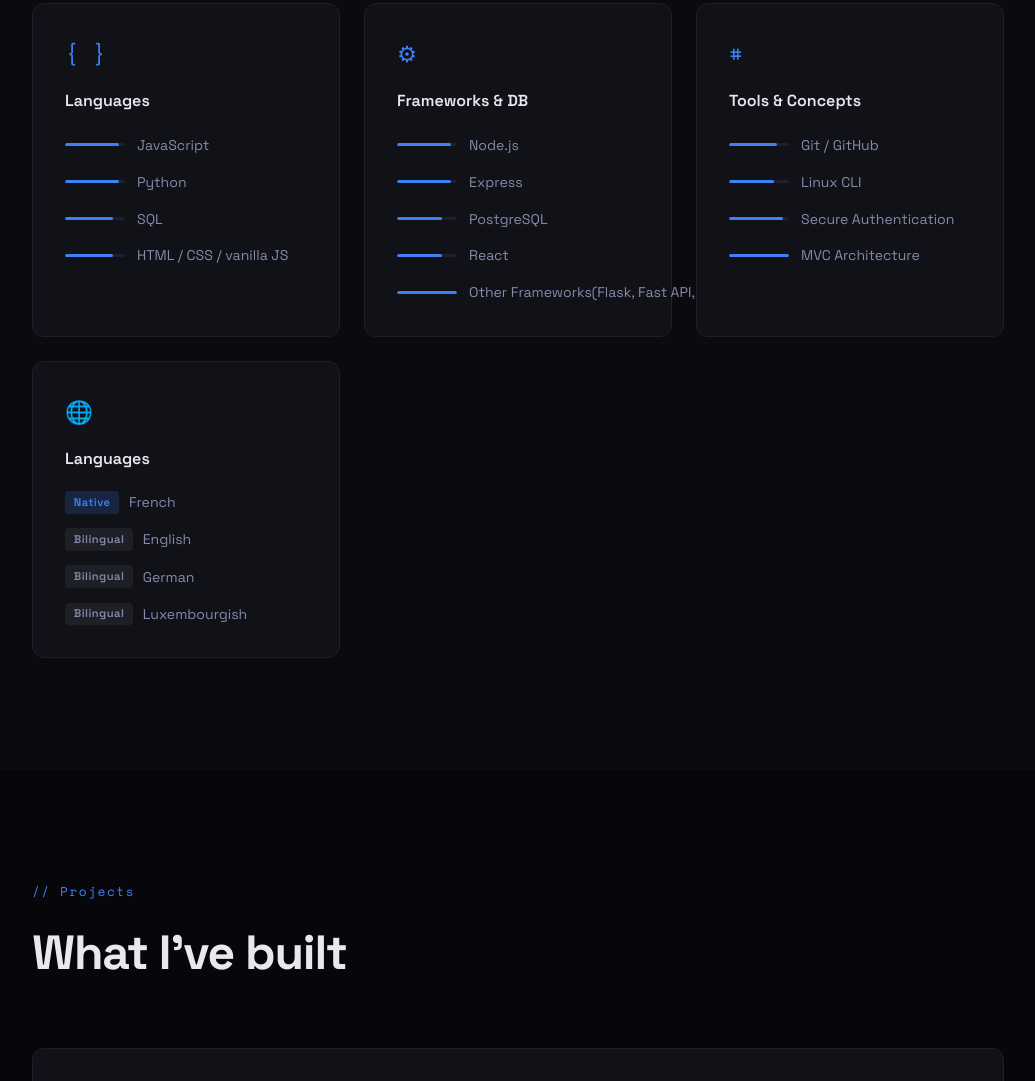
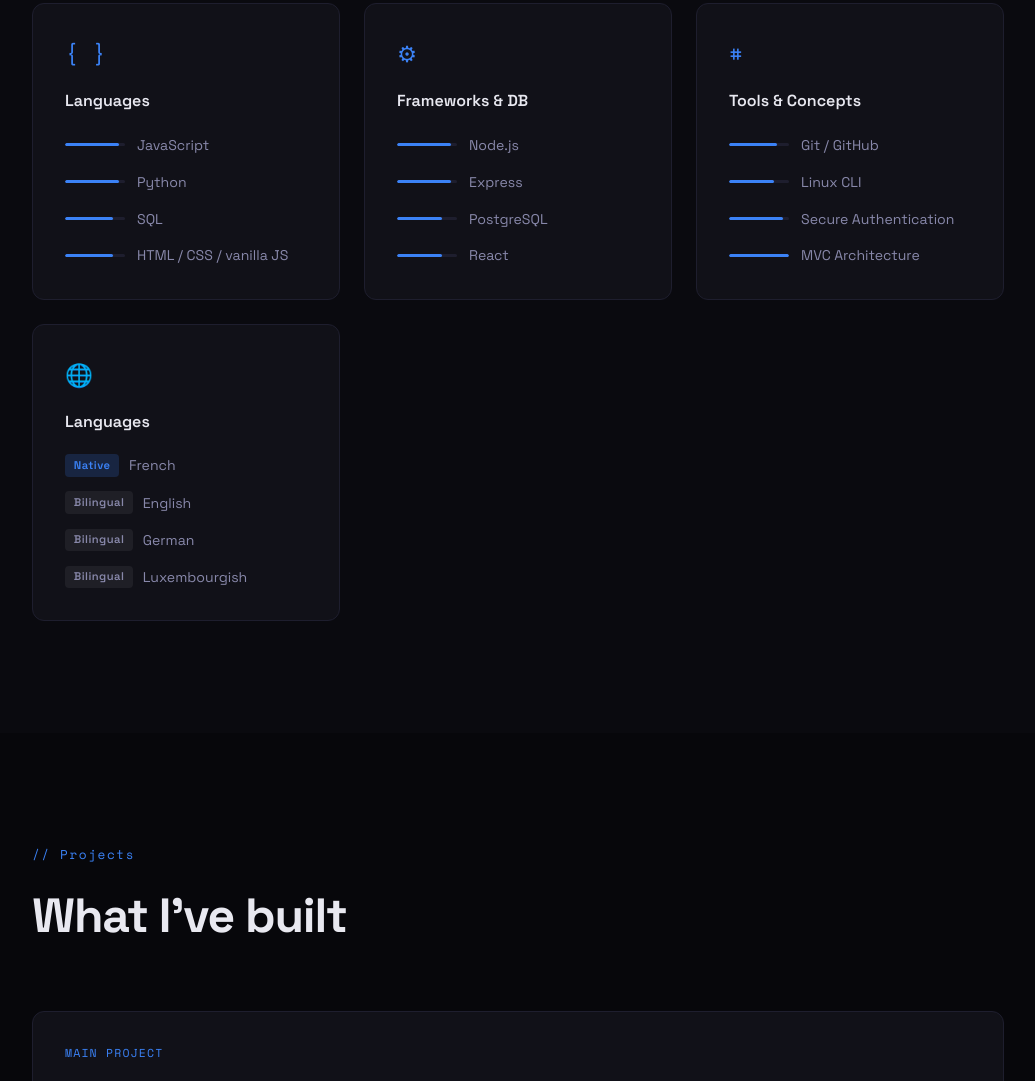
Before and after one commit to Yusko0o/Yusko0o.github.io, a plain HTML site: page index.html in a window 1280 px wide. Shown: the part 1074-2155 px from the top of the page, without its empty margins (122-1157 px from the left). Drawn offline with nearby package versions, Linux system fonts and the light colour scheme.

Commit message:
deleted other useless frameworks

```diff
--- a/index.html
+++ b/index.html
@@ -100,10 +100,6 @@
               <li>
                 <span class="skill-bar"><span style="--w: 75%"></span></span
                 >React
-              </li>
-              <li>
-                <span class="skill-bar"><span style="--w: 80"></span></span
-                >Other Frameworks(Flask, Fast API, etc..)
               </li>
             </ul>
           </div>
```
